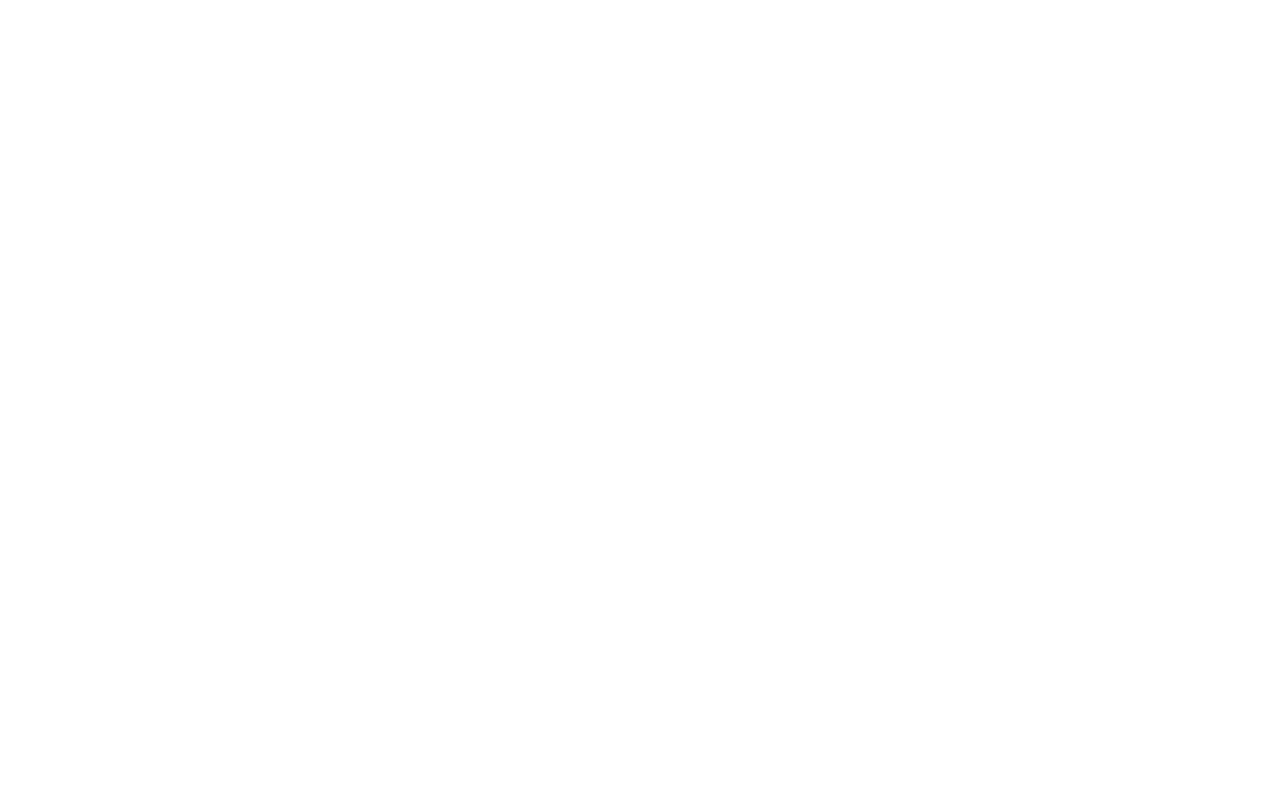
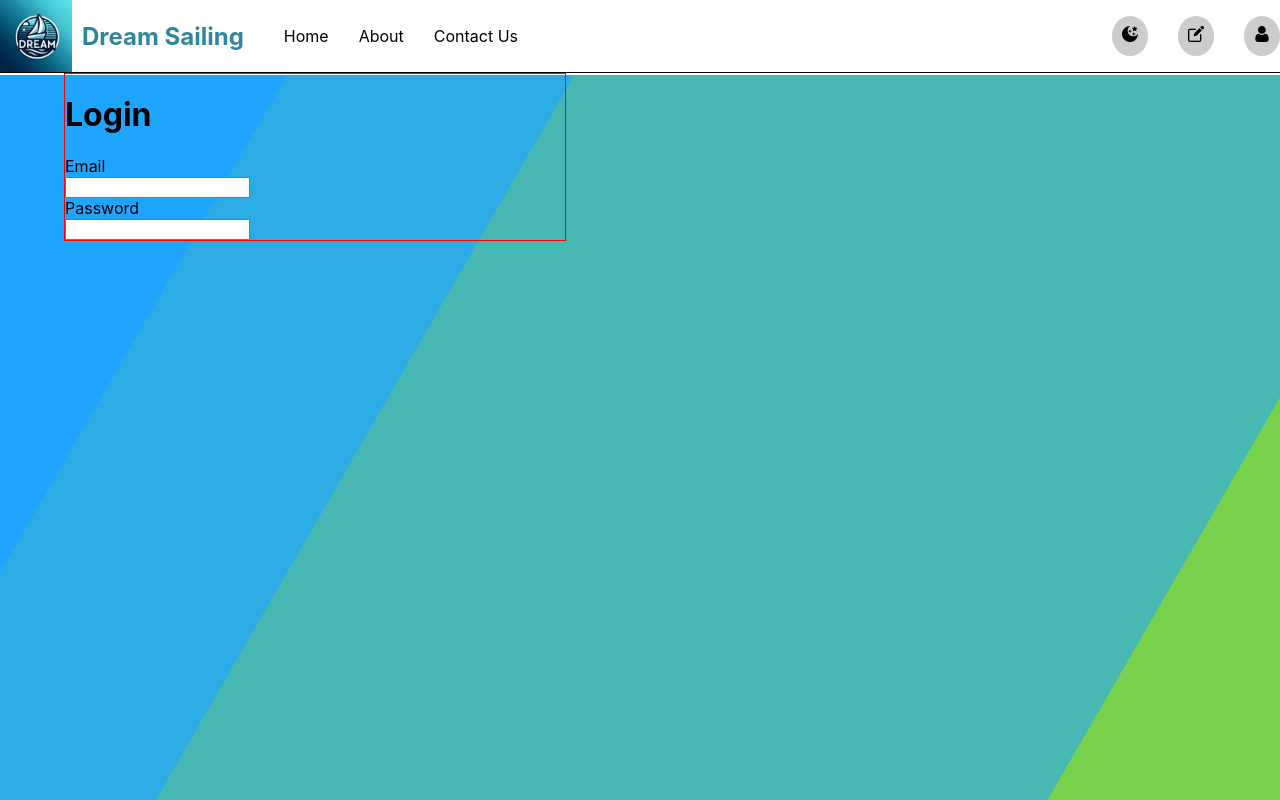
Before and after one commit to WeidongFang1985/PY-Dream-Sailing-Frontend, a React (Create React App) app: page /login in a window 1280 px wide. Before the commit this address had no page. Built offline with nearby package versions, Linux system fonts and the light colour scheme.

Commit message:
Add Animation

```diff
--- a/package.json
+++ b/package.json
@@ -9,6 +9,7 @@
     "axios": "^1.7.2",
     "react": "^18.3.1",
     "react-dom": "^18.3.1",
+    "react-icons": "^5.2.1",
     "react-router-dom": "^6.23.1",
     "react-scripts": "5.0.1",
     "web-vitals": "^2.1.4"
--- a/src/App.js
+++ b/src/App.js
@@ -1,11 +1,13 @@
 import './App.css';
 import HomePage from "./views/Homepage/HomePage";
 import {Route, Routes} from "react-router-dom";
+import Login from "./views/Login/Login";
 function App() {
   return (
     <div className="App">
       <Routes>
         <Route path="/" element={<HomePage />} />
+        <Route path="/login" element={<Login />} />
       </Routes>
     </div>
   );
--- /dev/null
+++ b/src/components/Animation/Animation.css
@@ -0,0 +1,29 @@
+.animation_bg {
+    animation:slide 3s ease-in-out infinite alternate;
+    background-image: linear-gradient(-60deg, #6c3 50%, #09f 50%);
+    bottom:0;
+    left:-50%;
+    opacity:.5;
+    position:fixed;
+    right:-50%;
+    top: 75px;
+    z-index:-1;
+}
+
+.animation_bg2 {
+    animation-direction:alternate-reverse;
+    animation-duration:4s;
+}
+
+.animation_bg3 {
+    animation-duration:5s;
+}
+
+@keyframes slide {
+    0% {
+        transform:translateX(-25%);
+    }
+    100% {
+        transform:translateX(25%);
+    }
+}
--- /dev/null
+++ b/src/components/Animation/Animation.js
@@ -0,0 +1,14 @@
+import React from 'react';
+import './Animation.css';
+
+const Animation = () => {
+  return (
+    <div>
+      <div className="animation_bg"/>
+      <div className="animation_bg animation_bg2"/>
+      <div className="animation_bg animation_bg3"/>
+    </div>
+  );
+};
+
+export default Animation;
--- a/src/components/Header/Header.js
+++ b/src/components/Header/Header.js
@@ -13,11 +13,11 @@
             <img src={logo} alt="logo" height="72"/>
             <span>Dream Sailing</span>
           </div>
-          {/*<ul className="header-container__nav">*/}
-          {/*  <li>Home</li>*/}
-          {/*  <li>About</li>*/}
-          {/*  <li>Contact Us</li>*/}
-          {/*</ul>*/}
+          <ul className="header-container__nav">
+            <li>Home</li>
+            <li>About</li>
+            <li>Contact Us</li>
+          </ul>
         </div>
         <div className="header-container__operations">
           <ul className="header-container__nav">
--- a/src/components/Login/Login.css
+++ b/src/components/Login/Login.css
@@ -0,0 +1,35 @@
+/*.animation_bg {*/
+/*    animation:slide 3s ease-in-out infinite alternate;*/
+/*    background-image: linear-gradient(-60deg, #6c3 50%, #09f 50%);*/
+/*    bottom:0;*/
+/*    left:-50%;*/
+/*    opacity:.5;*/
+/*    position:fixed;*/
+/*    right:-50%;*/
+/*    top: 75px;*/
+/*    z-index:-1;*/
+/*}*/
+
+/*.animation_bg {*/
+/*    animation-direction:alternate-reverse;*/
+/*    animation-duration:4s;*/
+/*}*/
+
+/*.animation_bg {*/
+/*    animation-duration:5s;*/
+/*}*/
+
+/*@keyframes slide {*/
+/*    0% {*/
+/*        transform:translateX(-25%);*/
+/*    }*/
+/*    100% {*/
+/*        transform:translateX(25%);*/
+/*    }*/
+/*}*/
+
+
+.login {
+    width: 500px;
+    border: 1px solid red;
+}
--- a/src/components/Login/Login.js
+++ b/src/components/Login/Login.js
@@ -1,8 +1,12 @@
 import React from 'react';
+import './Login.css';
+import Animation from "../Animation/Animation";
 
 const Login = () => {
   return (
 		<div className="login">
+			<Animation/>
+
 			<h1>Login</h1>
 			<span>Email</span><br/>
 			<input/><br/>
--- /dev/null
+++ b/src/views/Login/Login.css
@@ -0,0 +1,5 @@
+.view-login {
+    display: flex;
+    flex-direction: column;
+    align-items: center;
+}
--- /dev/null
+++ b/src/views/Login/Login.js
@@ -0,0 +1,18 @@
+import Header from "../../components/Header/Header";
+import './Login.css';
+import Login from "../../components/Login/Login";
+
+const HomePage = () => {
+
+	return (
+		<div className="view-login">
+			<Header />
+			<div className="main">
+				<Login />
+			</div>
+
+		</div>
+	);
+};
+
+export default HomePage;
```
Also changed, not shown: 1 other file (tests, documents, lock files or other folders).
